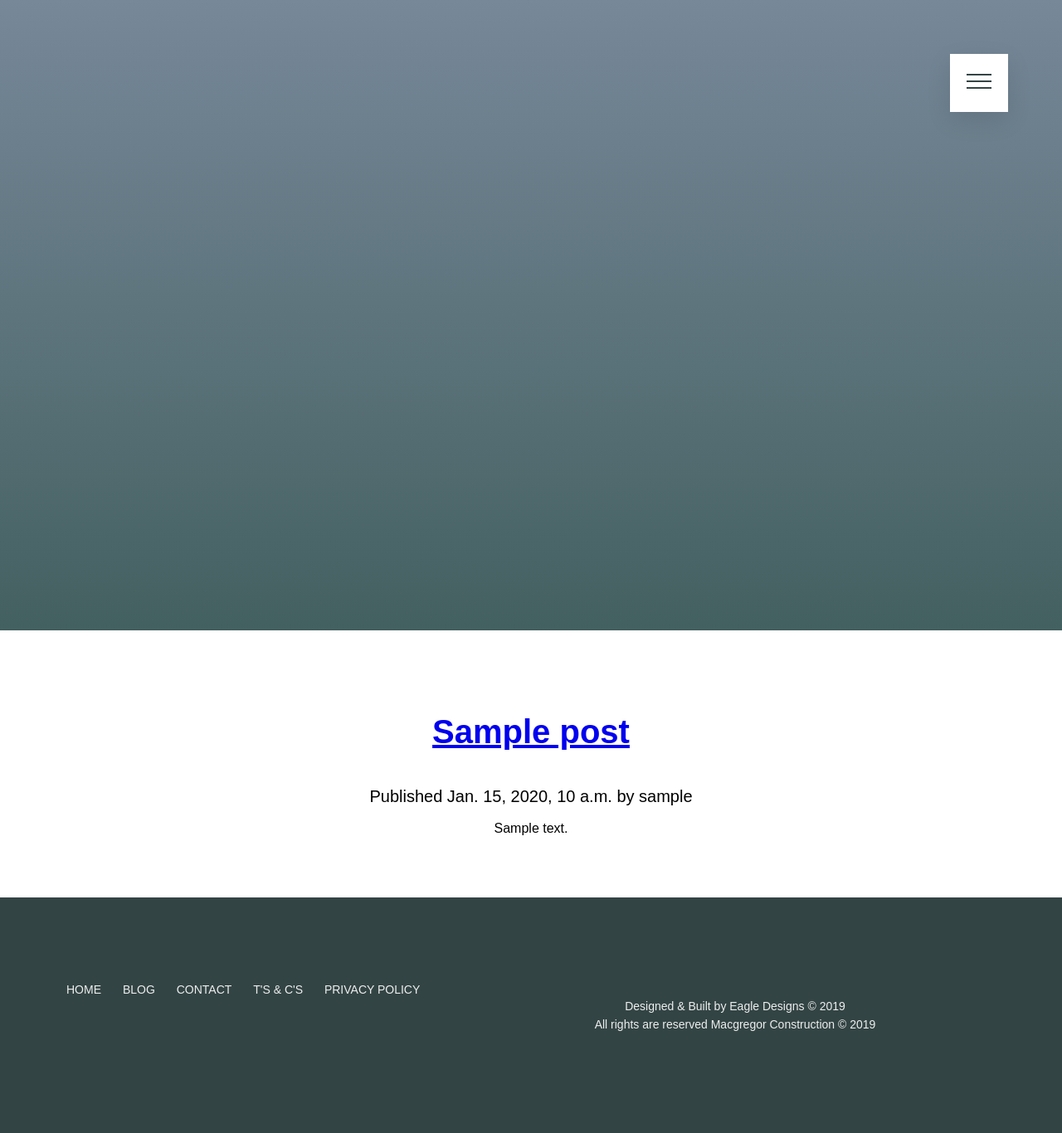
After one commit to Krom121/ecom, a Django app: template ecom/blog/templates/list.html in a window 1280 px wide. The commit adds this page. Shown: the whole page at 83% size. Run offline with Django 3.2, Linux system fonts and the light colour scheme; the template is opened without the code that fills it: values that come from a table or form of the project are taken from there, others are empty; tables that the repository leaves empty hold one stand-in row (values such as "Sample post").

Commit message:
changes views+urls+html+styling

```diff
--- a/ecom/blog/templates/blog/post/list.html
+++ /dev/null
@@ -1,2 +0,0 @@
-{% extends 'base.html' %}
-{% load static %}
--- /dev/null
+++ b/ecom/blog/templates/list.html
@@ -0,0 +1,27 @@
+{% extends 'base.html' %}
+{% load static %}
+{% block header %}
+<header class="header">
+
+</header>
+{% endblock %}
+{% block content %}
+<section class="blog_list">
+    <div class="row">
+{% for post in posts %}
+    <h2 class="blog_list__heading">
+      <a href="{{ post.get_absolute_url }}">
+        {{ post.title }}
+      </a>
+    </h2>
+
+    <p class="date">
+      Published {{ post.publish }} by {{ post.author }}
+    </p>
+
+    {{ post.body|truncatewords:30|linebreaksbr }}
+
+  {% endfor %}
+</div>
+</section>
+{% endblock %}
--- a/ecom/ecom/urls.py
+++ b/ecom/ecom/urls.py
@@ -5,6 +5,6 @@ app_name = 'blog'
 
 urlpatterns = [
     path('admin/', admin.site.urls),
+    path('blog/', include('blog.urls', namespace='blog')),
     path('', include('pages.urls')),
-    path('blog/', include('blog.urls', namespace='blog')),
 ]
--- a/ecom/pages/static/css/main.css
+++ b/ecom/pages/static/css/main.css
@@ -289,4 +289,17 @@ body {
         width: 100%;
         text-align: center; } }
 
+.blog_list {
+  text-align: center;
+  padding: 5rem;
+  margin: 2rem auto; }
+  .blog_list__heading {
+    font-size: 4rem;
+    padding: 1rem;
+    margin: 1rem; }
+
+.date {
+  font-size: 2rem;
+  padding: 1rem; }
+
 /*# sourceMappingURL=main.css.map */
--- a/ecom/pages/static/scss/page/_blog.scss
+++ b/ecom/pages/static/scss/page/_blog.scss
@@ -0,0 +1,16 @@
+.blog_list{
+    text-align: center;
+    padding: 5rem;
+    margin: 2rem auto;
+
+    &__heading{
+        font-size: $medium-heading-font-size;
+        padding: 1rem;
+        margin: 1rem;
+    }
+}
+
+.date{
+    font-size: 2rem;
+    padding: 1rem;
+}
--- a/ecom/pages/templates/base.html
+++ b/ecom/pages/templates/base.html
@@ -19,15 +19,16 @@
         <div class="navbar__background"></div>
         <nav class="navbar__nav">
             <ul class="navbar__list">
-                <li class="navbar__item"><a href="#" class="navbar__link">Home</a></li>
-                <li class="navbar__item"><a href="#" class="navbar__link">Blog</a></li>
-                <li class="navbar__item"><a href="#" class="navbar__link">Our Work</a></li>
+                <li class="navbar__item"><a href="{% url 'home' %}" class="navbar__link">Home</a></li>
+                <li class="navbar__item"><a href="#" class="navbar__link"></a></li>
+                <li class="navbar__item"><a href="{% url 'list' %}" class="navbar__link">Blog</a></li>
                 <li class="navbar__item"><a href="#" class="navbar__link">Contact</a></li>
                 <li class="navbar__item"><a href="#" class="navbar__link">T's &amp; C's</a></li>
                 <li class="navbar__item"><a href="#" class="navbar__link">Privacy Policy</a></li>
             </ul>
         </nav>
 </div>
+{% block header %}
 <header class="header">
     <div class="text-box">
     <h1 class="heading-primary">
@@ -45,6 +46,7 @@
     </div>
     {% endif %}
 </header>
+{% endblock %}
 <main>
 {% block content %}
 {% endblock %}
--- a/ecom/pages/urls.py
+++ b/ecom/pages/urls.py
@@ -6,4 +6,5 @@ from . import views
 urlpatterns = [
     path('', views.index, name='home'),
     path('contact/', views.contact, name='contact'),
+    path('blog/', views.list, name='list'),
 ]
--- a/ecom/pages/views.py
+++ b/ecom/pages/views.py
@@ -7,3 +7,6 @@ def index(request):
 
 def contact(request):
     return render(request, 'contact.html', {})
+
+def list(request):
+        return render(request, "list.html", {'title': 'blog'})
```
Also changed, not shown: ecom/blog/views.py (+5 -3 lines), ecom/css/main.css (added, +23 -0 lines), ecom/blog/templates/blog/post/detail.html (deleted), ecom/blog/templates/detail.html (added), 1 other file.
